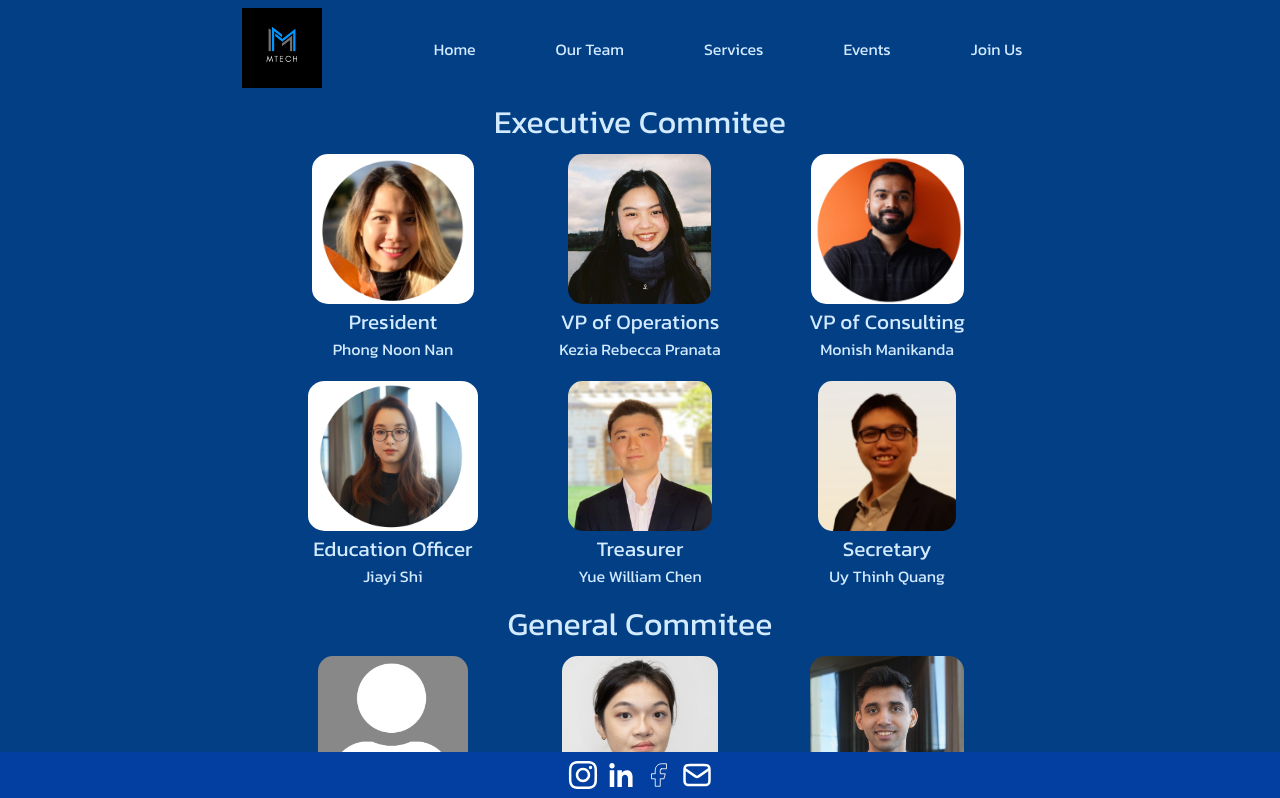
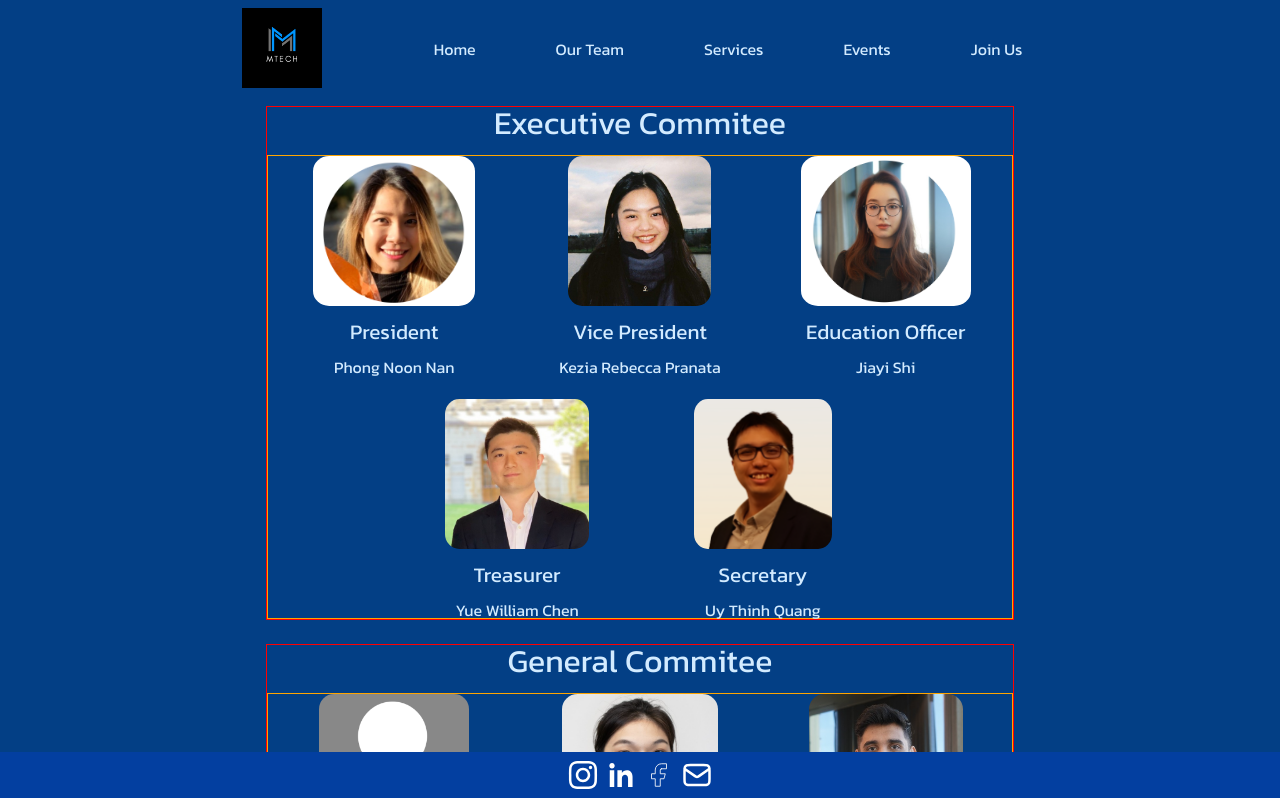
Before and after one commit to jamestq/mtech-unimelb-fs, a Next.js app: page /about in a window 1280 px wide. Shown: the top 798 px of the page. Built offline with nearby package versions, Linux system fonts and the light colour scheme.

Commit message:
adjust grid positioning

```diff
--- a/styles/MemberDisplay.module.css
+++ b/styles/MemberDisplay.module.css
@@ -13,17 +13,18 @@
     align-items: center;
     width: 100%;
     row-gap: 1em;
-    /* border: 1px solid red; */
+    border: 1px solid red;
 }
 
 .members{
-    display: grid;
-    grid-template-columns: 30% 30% 30%;
+    display: flex;
+    flex-direction: row;
+    flex-wrap: wrap;
     justify-content: center;
     column-gap: 3%;
     row-gap: 1.5em;
     width: 100%;
-    /* border: 1px solid orange; */
+    border: 1px solid orange;
 }
 
 .memberItem{
@@ -31,7 +32,8 @@
     flex-direction: column;
     align-items: center;
     justify-content: flex-start;
-    row-gap: 0.5em;
+    row-gap: 1em;
+    width: 30%;
 }
 
 .memberItem img{
@@ -45,6 +47,10 @@
     .members{
         display: grid;
         grid-template-columns: 100%;
+    }
+
+    .memberItem{
+        width: 100%;
     }
 }
 
--- a/utility/loadMembers.js
+++ b/utility/loadMembers.js
@@ -19,14 +19,14 @@ const memberList = [
             },
             {
                 name: "Kezia Rebecca Pranata",
-                position: "VP of Operations",
+                position: "Vice President",
                 photo: vpOps,
             },
-            {
-                name: "Monish Manikanda",
-                position: "VP of Consulting",
-                photo: vpCon,
-            },
+            // {
+            //     name: "Monish Manikanda",
+            //     position: "VP of Consulting",
+            //     photo: vpCon,
+            // },
             {
                 name: "Jiayi Shi",
                 position: "Education Officer",
```
